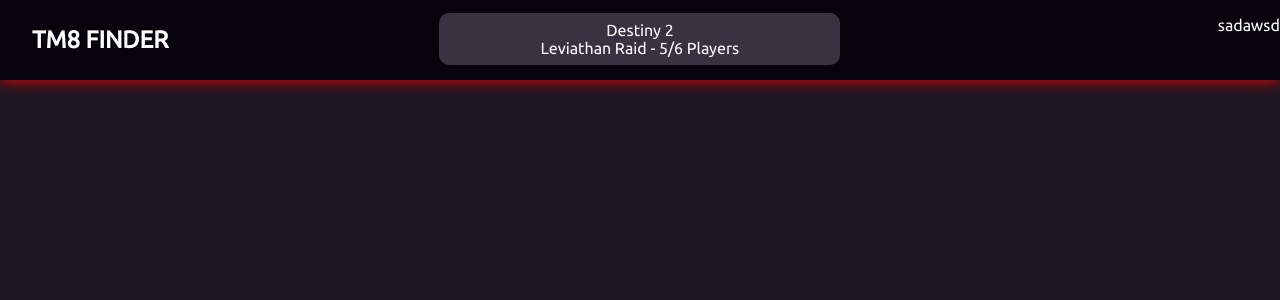
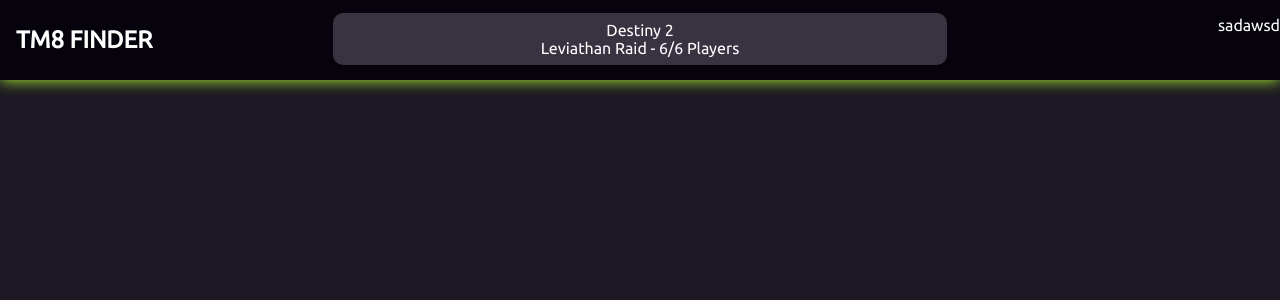
Before and after one commit to Decapitated/CSCI_313-Team_Finder, an Angular app in the folder TeamFinder/: page / in a window 1280 px wide. Shown: the top 300 px of the page. Built offline with nearby package versions, Linux system fonts and the light colour scheme.

Commit message:
Made some changes to the party viewer size and alignment. looks good.

```diff
--- a/TeamFinder/src/app/app.component.css
+++ b/TeamFinder/src/app/app.component.css
@@ -1,3 +1,6 @@
 .content {
-
+  margin-top: 5rem;
+  height: calc(100vh - 5rem);
+  overflow-y: auto;
+  padding: 0 1rem;
 }
--- a/TeamFinder/src/app/app.component.html
+++ b/TeamFinder/src/app/app.component.html
@@ -1,4 +1,4 @@
-<app-nav-bar></app-nav-bar>
+<app-nav-bar [party] = "party"></app-nav-bar>
 <div class="content">
 
 </div>
--- a/TeamFinder/src/app/app.component.ts
+++ b/TeamFinder/src/app/app.component.ts
@@ -1,4 +1,5 @@
 import { Component } from '@angular/core';
+import { Party } from './party';
 
 @Component({
   selector: 'app-root',
@@ -7,4 +8,14 @@ import { Component } from '@angular/core';
 })
 export class AppComponent {
   title = 'TeamFinder';
+  party: Party = {
+    id: 0,
+    owner: 'headlessdev',
+    created: new Date(),
+    title: 'Leviathan Raid',
+    description: 'I need a full fireteam.',
+    game: 'Destiny 2',
+    maxPlayers: 6, reservedPlayers: 4,
+    members: ['joe_demajio']
+  };
 }
--- a/TeamFinder/src/app/nav-bar/nav-bar.component.css
+++ b/TeamFinder/src/app/nav-bar/nav-bar.component.css
@@ -3,7 +3,7 @@
   height: 5rem;
   background-color: #07030D;
   color: white;
-  position: absolute;
+  position: fixed;
   top: 0;
 }
 
@@ -22,9 +22,13 @@
 .drop-green {
   box-shadow: 0 0 15px 0 greenyellow;
 }
-
-.left, .right, .center {
-  width: 33.33%;
+.center {
+  min-width: 15.1rem;
+  width: 50%;
+  height: 100%;
+}
+.left, .right {
+  width: 25%;
   height: 100%;
 }
 
@@ -33,12 +37,14 @@
 }
 
 .brand {
-  margin-left: 2rem;
+  margin-left: 1rem;
   font-size: 1.5rem;
   line-height: 5rem;
   font-weight: bold;
 }
 
-.center {
-
+@media only screen and (max-width : 608px) {
+  .brand {
+    display: none;
+  }
 }
--- a/TeamFinder/src/app/nav-bar/nav-bar.component.ts
+++ b/TeamFinder/src/app/nav-bar/nav-bar.component.ts
@@ -1,4 +1,4 @@
-import { Component, OnInit } from '@angular/core';
+import { Component, OnInit, Input } from '@angular/core';
 import { Party } from '../party';
 
 @Component({
@@ -8,16 +8,7 @@ import { Party } from '../party';
 })
 export class NavBarComponent implements OnInit {
 
-  party: Party = {
-    id: 0,
-    owner: 'headlessdev',
-    created: new Date(),
-    title: 'Leviathan Raid',
-    description: 'I need a full fireteam.',
-    game: 'Destiny 2',
-    maxPlayers: 6, reservedPlayers: 4,
-    members: []
-  };
+  @Input() party: Party;
 
   constructor() { }
 
@@ -25,7 +16,6 @@ export class NavBarComponent implements OnInit {
   }
 
   getNumPlayers(): number {
-    console.log(1 + this.party.reservedPlayers + this.party.members.length);
     return 1 + this.party.reservedPlayers + this.party.members.length;
   }
 }
--- a/TeamFinder/src/app/nav-bar/party-viewer/party-viewer.component.css
+++ b/TeamFinder/src/app/nav-bar/party-viewer/party-viewer.component.css
@@ -24,10 +24,13 @@
 .bar > .details {
   color: #BAB7BD;
 }
+.bar > .game, .bar > .details {
+  display: inline;
+  white-space: nowrap;
+}
 
 .dropdown {
-  position: absolute;
-  width: 33.33%;
+  padding: 1rem;
   z-index: 1;
   background-color: #383241;
   border-radius: 0 0 10px 10px;
--- a/TeamFinder/src/app/party.ts
+++ b/TeamFinder/src/app/party.ts
@@ -7,5 +7,5 @@ export interface Party {
   game: string;
   maxPlayers: number;
   reservedPlayers: number;
-  members: number[];
+  members: string[];
 }
--- a/TeamFinder/src/styles.css
+++ b/TeamFinder/src/styles.css
@@ -3,4 +3,5 @@ body{
   margin: 0;
   font-family: 'Ubuntu', sans-serif;
   background-color: #1C1723;
+  overflow: hidden;
 }
```
